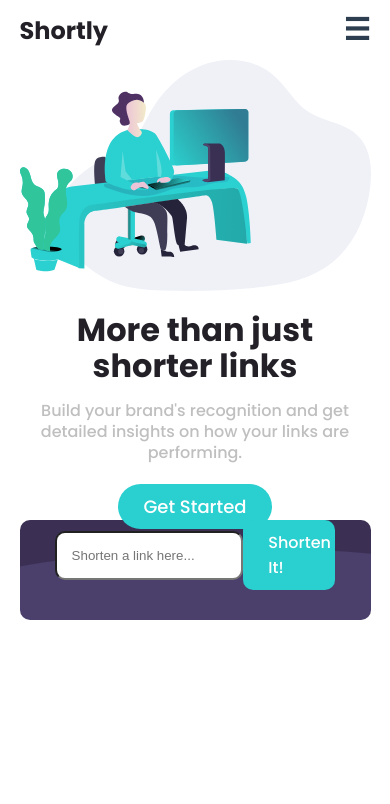
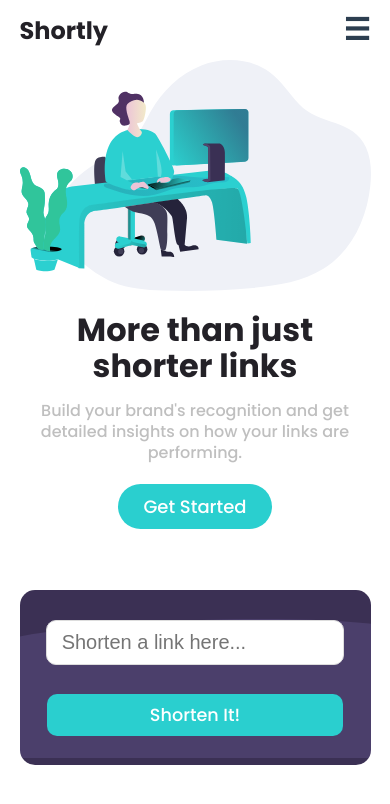
Before and after one commit to Ayoazeez26/link-shortener, a Vue app: page / in a window 390 px wide. Shown: the top 804 px of the page. Built offline with nearby package versions, Linux system fonts and the light colour scheme.

Commit message:
finished shortenInput section

```diff
--- a/src/components/FirstSection.vue
+++ b/src/components/FirstSection.vue
@@ -50,15 +50,12 @@ export default {
   cursor: pointer;
 }
 
-
 .firstSection img {
   position: absolute;
   right: 0;
 }
 
-
 @media screen and (max-width: 1120px) {
-
   .big-heading h1 {
     font-size: 42px;
   line-height: 48px;
--- a/src/components/ShortenInput.vue
+++ b/src/components/ShortenInput.vue
@@ -17,29 +17,81 @@ export default {
 <style scoped>
 .shortenInput {
   background-image: url("../assets/images/bg-shorten-desktop.svg");
-  height: 100px;
-  border-radius: 10px;
+  height: 150px;
+  border-radius: 15px;
   background-color: hsl(257, 27%, 26%);
+  display: flex;
+  justify-content: center;
+  align-content: center;
+  margin-top: 50px;
 }
 .flexInputs {
   display: flex;
   justify-content: space-between;
   align-items: center;
-  width: 80%;
-  margin: 0 auto;
+  width: 90%;
 }
 #link {
   border-radius: 10px;
-  padding: 15px;
-  width: 80%;
+  padding: 20px 25px;
+  width: 75%;
+  font-size: 24px;
+  border: 1px solid #DDD;
 }
 .shorten {
   color: #FFF;
-  padding: 10px 25px;
+  padding: 17px 25px;
   border-radius: 10px;
   background-color: hsl(180, 66%, 49%);
   text-decoration: none;
   cursor: pointer;
-  width: 15%;
+  width: 12%;
+  display: flex;
+  justify-content: center;
+  align-items: center;
+  font-size: 1.5em;
+}
+@media screen and (max-width: 1140px) {
+  .flexInputs {
+    width: 94%;
+  }
+  #link {
+    width: 70%;
+  }
+  .shorten {
+    width: 15%;
+  }
+}
+
+@media screen and (max-width: 875px) {
+  #link {
+    width: 60%;
+  }
+  .shorten {
+    width: 20%;
+  }
+}
+
+@media screen and (max-width: 768px) {
+  .shortenInput {
+    margin-top: 70px;
+    height: 175px;
+  }
+  .flexInputs {
+    flex-direction: column;
+    justify-content: space-evenly;
+    align-items: center;
+    width: 95%;
+  }
+  #link {
+    width: 80%;
+    padding: 10px 15px;
+    font-size: 20px;
+  }
+  .shorten {
+    width: 80%;
+    padding: 8px 15px;
+    font-size: 1.1em;
+  }
 }
 </style>
```
